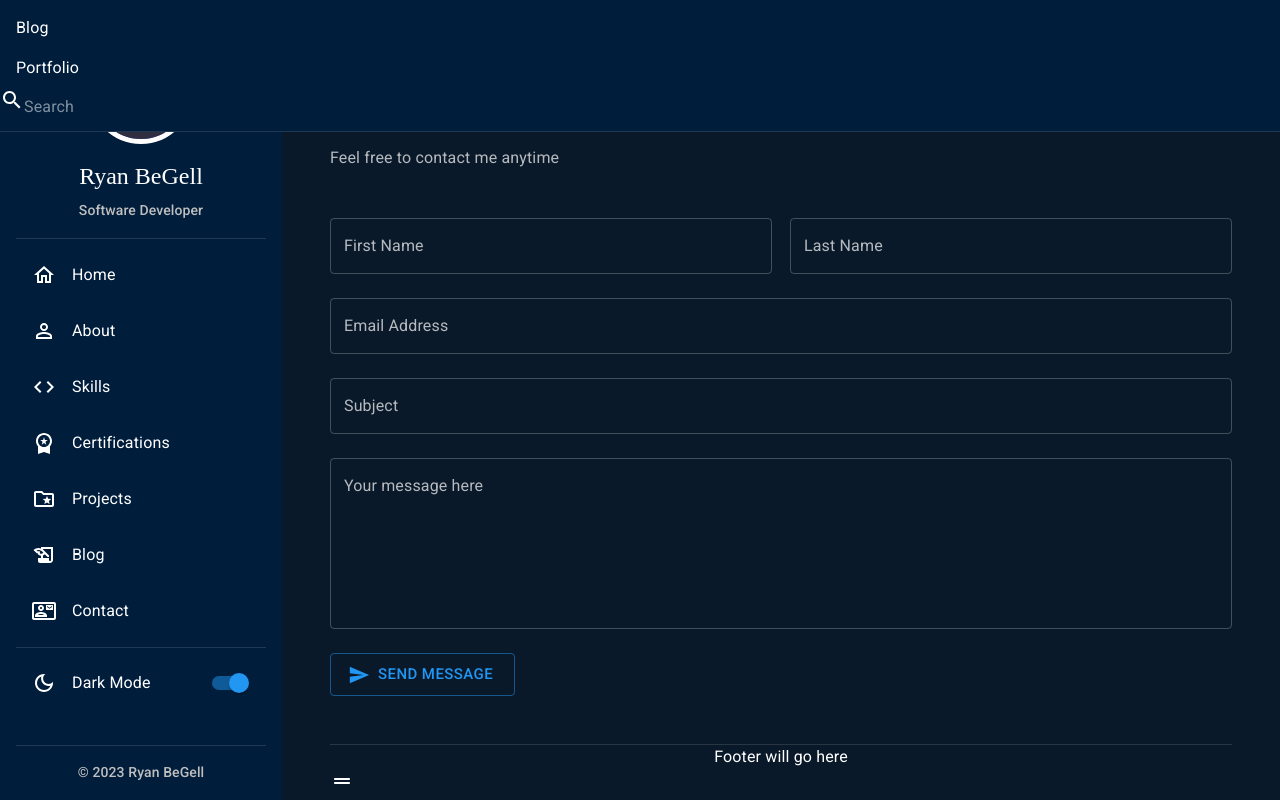
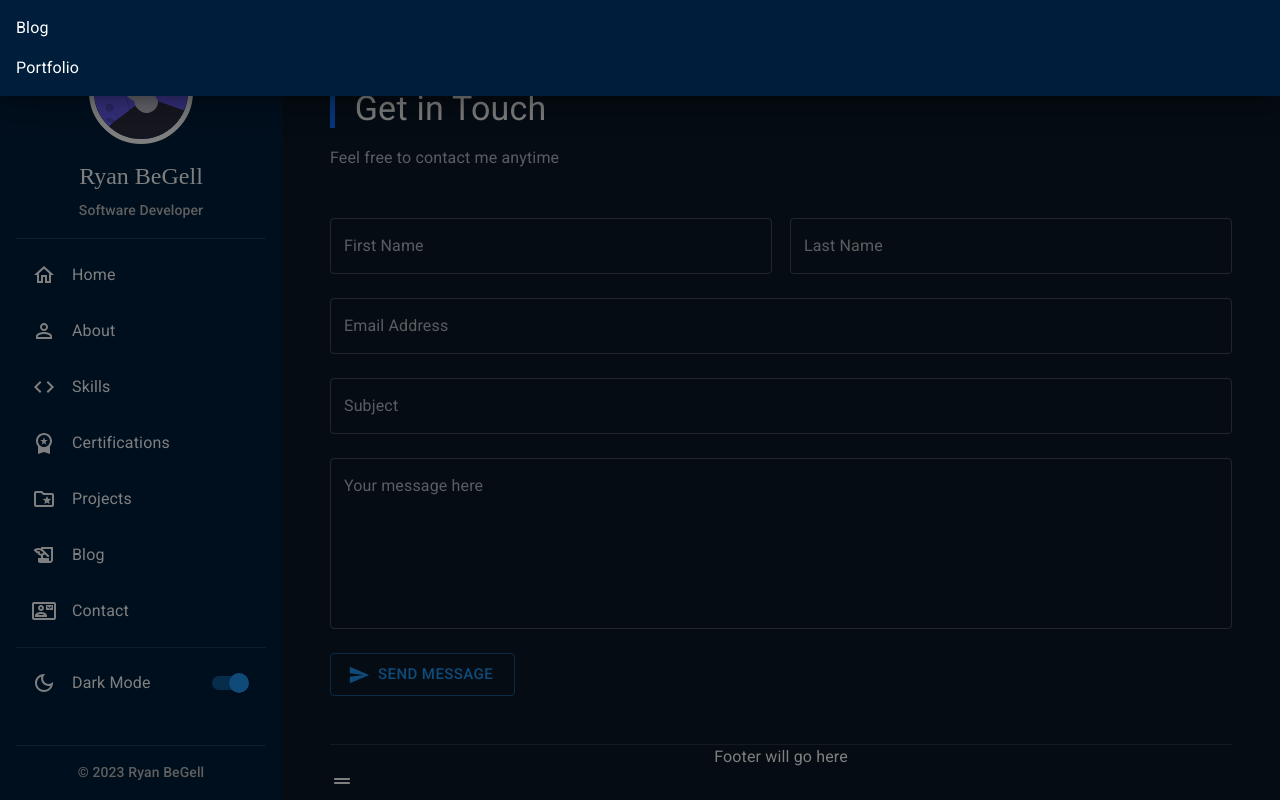
Before and after one commit to RyanBeGell/portfolio-site, a Next.js app: page / in a window 1280 px wide. Both pictures are taken after a click on the icon 342 px from the left and 3963 px from the top of the page. Shown: the part 3183-3983 px from the top of the page. Built offline with nearby package versions, Linux system fonts and the light colour scheme; a web font is replaced by a local one.

Commit message:
drawer variant change

```diff
--- a/src/components/blog/AppBar/NavDrawer.tsx
+++ b/src/components/blog/AppBar/NavDrawer.tsx
@@ -1,11 +1,9 @@
 import DragHandleRoundedIcon from '@mui/icons-material/DragHandleRounded';
-import { ListItemButton, ListItemIcon, ListItemText, InputBase   } from '@mui/material';
+import SearchIcon from '@mui/icons-material/Search';
+import { InputBase, ListItemButton } from '@mui/material';
 import Drawer from '@mui/material/Drawer';
 import List from '@mui/material/List';
-import ListItem from '@mui/material/ListItem';
 import React from 'react';
-import HomeOutlinedIcon from '@mui/icons-material/HomeOutlined';
-import SearchIcon from '@mui/icons-material/Search';
 
 export default function NavDrawer() {
   const [open, setOpen] = React.useState(false);
@@ -22,21 +20,21 @@ export default function NavDrawer() {
     <>
       <DragHandleRoundedIcon onClick={handleDrawerOpen} />
       <Drawer
+        variant="temporary"
+        disableRestoreFocus={true}
+        ModalProps={{
+          keepMounted: true,
+        }} // Better open performance on mobile.
         anchor="top"
         open={open}
         onClose={handleDrawerClose}
-        variant="persistent"
         sx={{ height: 'auto' }}
       >
         <List>
           <ListItemButton>Blog</ListItemButton>
           <ListItemButton>Portfolio</ListItemButton>
-          <div>
-            <SearchIcon />
-            <InputBase placeholder="Search" />
-          </div>
         </List>
       </Drawer>
     </>
   );
-};
+}
```
